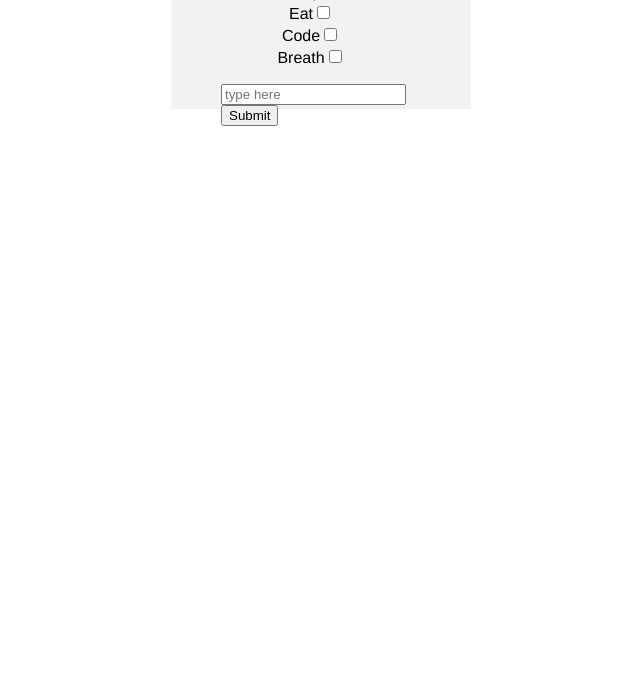
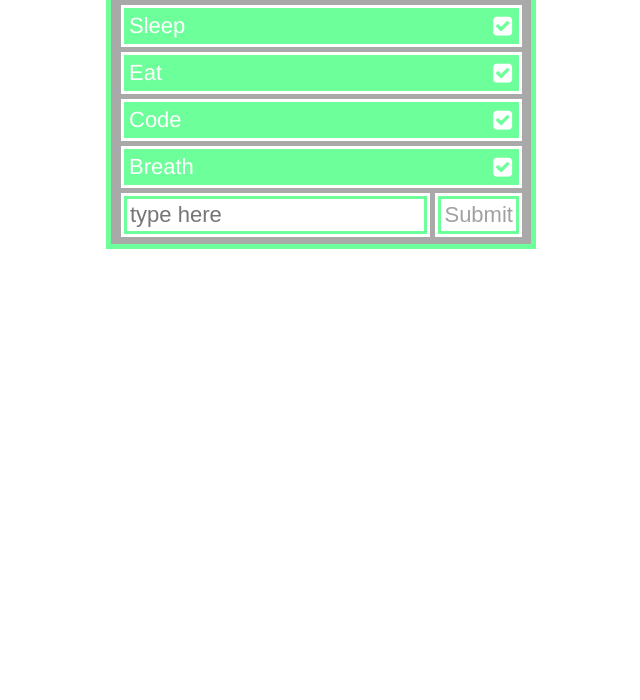
Before and after one commit to andrew-schultz/to_do_list, a plain HTML site: page index.html in a window 1280 px wide. Shown: the part 100-800 px from the top of the page, without its empty margins (319-959 px from the left). Drawn offline with nearby package versions, Linux system fonts and the light colour scheme.

Commit message:
added a lot of styling to pretty much every element. fixed the functions to add new elements and remove elements.

```diff
--- a/index.html
+++ b/index.html
@@ -2,16 +2,18 @@
 <html>
   <head>
     <title>JS | Event Handling</title>
+    <link rel="stylesheet" href="https://maxcdn.bootstrapcdn.com/font-awesome/4.5.0/css/font-awesome.min.css">
     <link rel="stylesheet" href="style.css" />
   </head>
   <body>
+    <div id="body">
       <div id="wrapper">
         <h1 id="header">THINGS TO DO</h1>
         <ul>
-        <li id="one">Sleep<input class="check" type="checkbox"/></li>
-        <li id="two">Eat<input class="check" type="checkbox"/></li>
-        <li id="three">Code<input class="check" type="checkbox"/></li>
-        <li id="four">Breath<input class="check" type="checkbox"/></li>
+          <li id="one">Sleep<i class="fa fa-check-square"></i></li>
+          <li id="two">Eat<i class="fa fa-check-square"></i></li>
+          <li id="three">Code<i class="fa fa-check-square"></i></li>
+          <li id="four">Breath<i class="fa fa-check-square"></i></li>
         </ul>
 
         <form id="newInputForm">
@@ -20,6 +22,7 @@
         </form>
 
       </div>
+    </div>
     <script src="https://ajax.googleapis.com/ajax/libs/jquery/2.1.3/jquery.min.js"></script>
     <script src="script.js"></script>
   </body>
--- a/script.js
+++ b/script.js
@@ -6,26 +6,35 @@ $(document).ready(function(){
 		//prevents the default function of the submit button from firing
 		//doesn't send the input away
 		//console.log($("#newInput").val());
-		$('ul').append('<li>' + $("#newInput").val() + '<input class ="check" type="checkbox"/></li>');
+		$('ul').append('<li>' + $("#newInput").val() + '<i class="fa fa-check-square"></i></li>');
+		//this adds an item to the list with the same formatting as the ones that are already there
 		$('#newInput').val("");
-
-		var $item = $('li');
-
-		$item.on('click', function(){
+		//this just clears the previous input from the text box
+		$('li').on('click', function(){
 			$(this).toggleClass('complete');
 		});
-		$('.check').on('click', function(){
+
+		$('.fa').on('click', function(){
 			$(this).parent().remove();
 		});
 
 	});
 
-	var $item = $('li');
-	$item.on('click', function(){
-			$(this).toggleClass('complete');
+	$('li').on('click', function(){
+		$(this).toggleClass('complete');
 	});
 
-	$('.check').on('click', function(){
-			$(this).parent().remove();
+	$('.fa').on('click', function(){
+		$(this).parent().slideUp(200);
+		$(this).parent().hasClass('complete');
 	});
+
+	// $('.fa').on('click', function(){
+	// 	if ($('li').hasClass('complete')){
+	// 		console.log('got it');
+	// 		$(this).remove();
+	// 	} else {
+	// 		console.log('nope');
+	// 	};
+	// });
 });
--- a/style.css
+++ b/style.css
@@ -1,14 +1,23 @@
 body {
 	font-family: 'helvetica';
+	padding: 0;
+	margin: 0;
+	color: #ffffff;
 }
 .complete {
 	background-color: red;
 }
 
+#body {
+	padding: 10px;
+}
+
 #wrapper {
-	width: 300px;
+	width: 400px;
+	border: 5px solid #6dff99;
 	margin: 0 auto;
-	background-color: #f2f2f2;
+	padding: 10px;
+	background-color: #a9a9a9;
 }
 
 h1 {
@@ -17,19 +26,51 @@ h1 {
 
 ul {
 	list-style: none;
-	width: 200px;
-	text-align: center;
+	padding: 0;
+	margin: 0 auto;
+	/*width: 360px;*/
+	/*border: 1px solid black;*/
+}
+
+.fa {
+	float: right;
+	padding: 2px;
+
 }
 
 li {
-	text-align: center;
-	border: 1px solid #f2f2f2;
-	height: 20px;
+	width: 385px;
+	margin: 5px 10px 5px 0px;
+	/*margin: 0 auto;*/
+	padding: 5px;
+	background-color: #6dff99;
+	border: 3px solid #ffffff;
+	font-size: 22px;
+	min-height: 25px;
+
 }
 
-form {
-	width: 200px;
-	height: 25px;
-	margin: 0 auto;
-	padding:
+input[type=text] {
+	padding: 3px;
+	font-size: 22px;
 }
+
+#newInput {
+	width: 291px;
+	color: #a1a1a1;
+	border: 3px solid #6dff99;
+	outline: 3px solid #ffffff;
+	margin-left: 3px;
+	margin-top: 3px;
+}
+
+input[type=submit] {
+	padding: 3px;
+	font-size: 22px;
+	background-color: #ffffff;
+	border: 3px solid #6dff99;
+	color: #a1a1a1;
+	outline: 3px solid #ffffff;
+	margin-left: 7px;
+
+}
```
Lines whose indentation alone changed are shown as unchanged.
